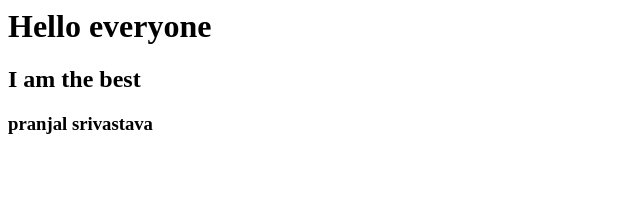
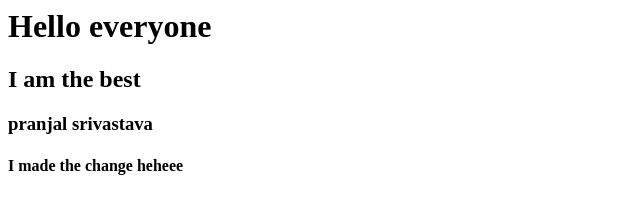
Before and after one commit to iampsrv/cuddly-octo-pancake, a plain HTML site: page index.html in a window 1280 px wide. Shown: the whole page, without its empty margins (0-640 px from the left). Drawn offline with Linux system fonts and the light colour scheme.

Commit message:
forked the repo and added the h4 tag

```diff
--- a/index.html
+++ b/index.html
@@ -7,5 +7,6 @@
         <h1>Hello everyone</h1>
         <h2>I am the best</h2>
         <h3>pranjal srivastava</h3>
+        <h4>I made the change heheee</h4>
     </body>
 </html>
```
